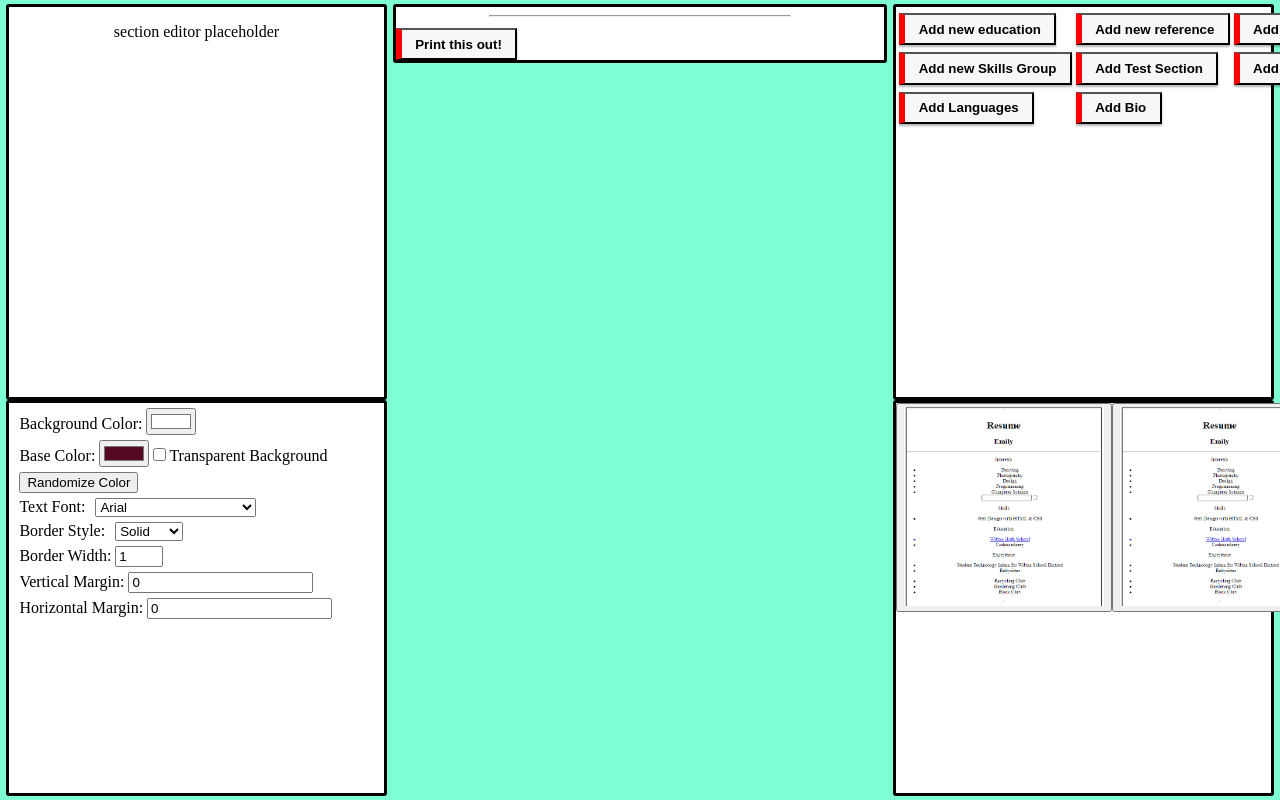
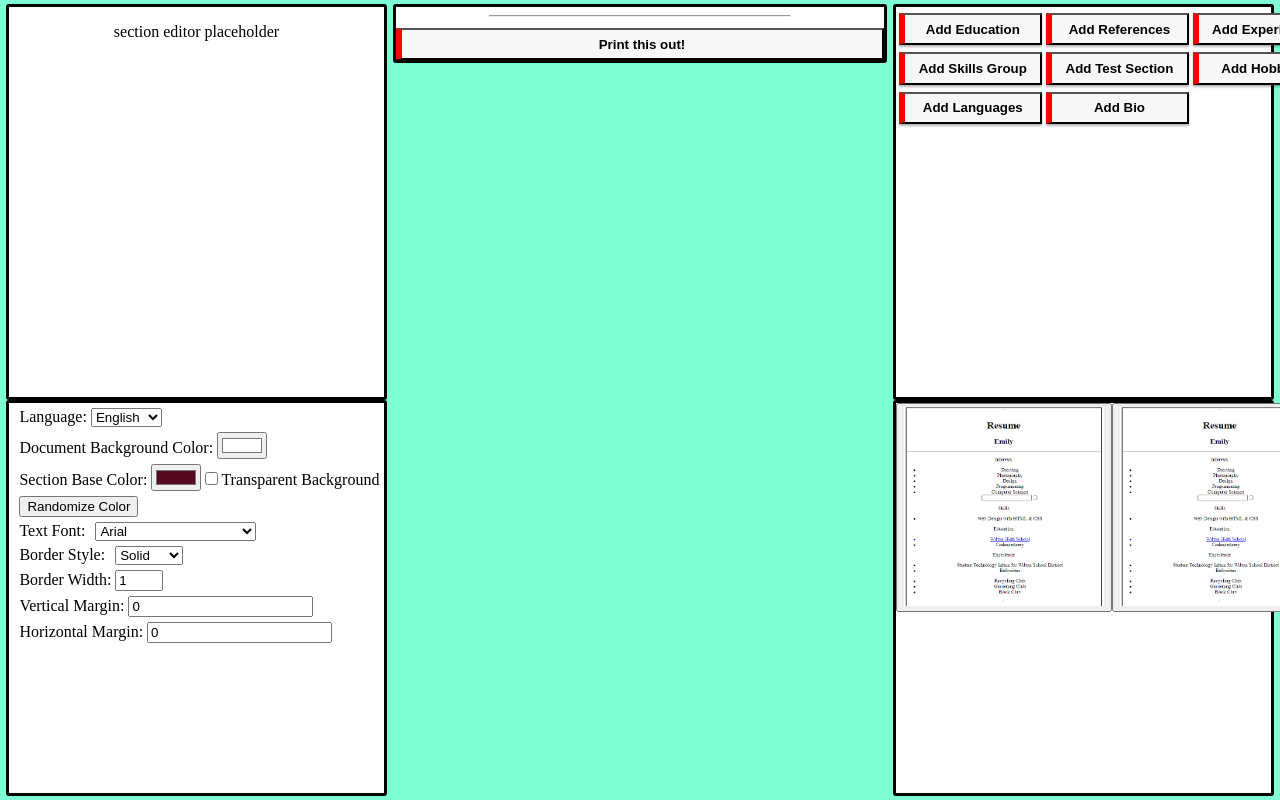
Before and after one commit to yemrezobi/cv-maker, a React (Create React App) app: page / in a window 1280 px wide. Shown: the top 800 px of the page. Built offline with nearby package versions, Linux system fonts and the light colour scheme.

Commit message:
Add localization

```diff
--- a/src/App.js
+++ b/src/App.js
@@ -5,9 +5,11 @@ import SectionSelector from './components/SectionSelector'
 import TemplateSelector from './components/TemplateSelector'
 import { SectionProvider } from './contexts/SectionContext'
 import { CvProvider } from './contexts/CvContext'
+import { LocalizationProvider } from './contexts/LocalizationContext'
 
 function App() {
     return (
+        <LocalizationProvider>
             <CvProvider>
                 <SectionProvider>
                     <div className="container">
@@ -23,6 +25,7 @@ function App() {
                     </div>
                 </SectionProvider>
             </CvProvider>
+        </LocalizationProvider>
     );
 }
 
--- a/src/components/SectionSelector.js
+++ b/src/components/SectionSelector.js
@@ -1,15 +1,20 @@
-import { useState } from "react"
+import { useState } from "react";
 import { useDispatch } from "react-redux";
-import EducationSection from "./sections/EducationSection"
-import ReferenceSection from "./sections/ReferenceSection"
-import ExperienceSection from "./sections/ExperienceSection"
-import Skill from "./sections/Skill"
-import HobbiesSection from "./sections/HobbiesSection"
-import SectionTest from "./sections/SectionTest"
-import LanguagesSection from "./LanguagesSection"
+import { useContext } from "react";
+import { useEffect } from "react";
+import { LocalizationContext } from "../contexts/LocalizationContext";
+import EducationSection from "./sections/EducationSection";
+import ReferenceSection from "./sections/ReferenceSection";
+import ExperienceSection from "./sections/ExperienceSection";
+import Skill from "./sections/Skill";
+import HobbiesSection from "./sections/HobbiesSection";
+import SectionTest from "./sections/SectionTest";
+import LanguagesSection from "./LanguagesSection";
 import BioSection from "./sections/BioSection";
 function SectionSelector(props) {
+    const [localizationContext, ] = useContext(LocalizationContext);
     const [count, setCount] = useState(0);
+    const [localization, setLocalization] = useState(localizationContext.en);
     const dispatch = useDispatch();
 
     const addEducation = (e) => {
@@ -79,6 +84,27 @@ function SectionSelector(props) {
         setCount(count + 1);
     }
 
+    useEffect(() => {
+        switch (localizationContext.selectedLanguage) {
+            case "en":
+                setLocalization(localizationContext.en);
+                break;
+
+            case "de":
+                setLocalization(localizationContext.de);
+                break;
+
+            case "tr":
+                setLocalization(localizationContext.tr);
+                break;
+
+            default:
+                setLocalization(localizationContext.en);
+                break;
+        }
+        // eslint-disable-next-line react-hooks/exhaustive-deps
+    }, [localizationContext.selectedLanguage]);
+
     return (
         <div className="select-section box">
             <table>
@@ -86,24 +112,24 @@ function SectionSelector(props) {
                     <tr>
                         <td>
                             <button className="sectionBut" onClick={addEducation}>
-                                Add new education
+                                {localization.sectionSelector_addEducation}
                             </button>
                         </td>
                         <td>
                             <button className="sectionBut" onClick={addReference}>
-                                Add new reference
+                                {localization.sectionSelector_addReferences}
                             </button>
                         </td>
                         <td>
                             <button className="sectionBut" onClick={addExperience} >
-                                Add new Experience
+                                {localization.sectionSelector_addExperience}
                             </button>
                         </td>
                     </tr>
                     <tr>
                         <td>
                             <button className="sectionBut" onClick={addSkillsGroup}>
-                                Add new Skills Group
+                                {localization.sectionSelector_addSkills}
                             </button>
                         </td>
                         <td>
@@ -113,19 +139,19 @@ function SectionSelector(props) {
                         </td>
                         <td>
                             <button className="sectionBut" onClick={addHobbies}>
-                                Add Hobbies
+                                {localization.sectionSelector_addHobbies}
                             </button>
                         </td>
                     </tr>
                     <tr>
                         <td>
                             <button className="sectionBut" onClick={addLanguages}>
-                                Add Languages
+                                {localization.sectionSelector_addLanguages}
                             </button>
                         </td>
                         <td>
                             <button className="sectionBut" onClick={addBio}>
-                                Add Bio
+                                {localization.sectionSelector_addBio}
                             </button>
                         </td>
                         <td>
--- a/src/components/StyleEditor.js
+++ b/src/components/StyleEditor.js
@@ -2,11 +2,13 @@ import { useEffect, useState } from "react";
 import { useContext } from "react";
 import { SectionContext } from "../contexts/SectionContext";
 import { CvContext } from "../contexts/CvContext";
+import { LocalizationContext } from "../contexts/LocalizationContext"
 import chroma from "chroma-js";
 
 function StyleEditor(){
     const [cvStyle, setCvStyle] = useContext(CvContext);
     const [sectionStyle, setSectionStyle] = useContext(SectionContext);
+    const [localizationContext, setLocalizationContext] = useContext(LocalizationContext);
     const [sectionFont, setSectionFont] = useState(sectionStyle.fontFamily);
     const [sectionBorderStyle, setSectionBorderStyle] = useState(sectionStyle.borderStyle);
     const [sectionBorderWidth, setSectionBorderWidth] = useState(sectionStyle.borderWidth.slice(0, -2));
@@ -17,6 +19,8 @@ function StyleEditor(){
     const [colorBase, setColorBase] = useState();
     const [colorLight, setColorLight] = useState();
     const [, setColorDark] = useState();
+    const [selectedLanguage, setSelectedLanguage] = useState();
+    const [localization, setLocalization] = useState(localizationContext.en);
 
     const handleCvBackgroundColor = (event) => {
         setCvBackgroundColor(event.target.value);
@@ -134,28 +138,70 @@ function StyleEditor(){
         });
     }
 
+    const handleSelectedLanguage = (event) => {
+        setSelectedLanguage(event.target.value);
+        switch(event.target.value){
+            case "en":
+                setLocalizationContext({
+                    ...localizationContext,
+                    selectedLanguage: "en"
+                })
+                setLocalization(localizationContext.en);
+                break;
+            case "de":
+                setLocalizationContext({
+                    ...localizationContext,
+                    selectedLanguage: "de"
+                })
+                setLocalization(localizationContext.de);
+                break;
+            case "tr":
+                setLocalizationContext({
+                    ...localizationContext,
+                    selectedLanguage: "tr"
+                })
+                setLocalization(localizationContext.tr);
+                break;
+            default:
+                setLocalizationContext({
+                    ...localizationContext,
+                    selectedLanguage: "en"
+                })
+                setLocalization(localizationContext.en);
+                break;
+        }
+    }
+
     useEffect(() => {
         randomizeColor();
         // eslint-disable-next-line react-hooks/exhaustive-deps
-    }, [])
+    }, []);
 
     return(
         <div className="edit-style box">
             <div className="edit-style-item">
-                <label htmlFor="cvBackgroundColor">Background Color: </label>
+                <label htmlFor="selectedLanguage">{localization.styleEditor_language}: </label>
+                <select name="selectedLanguage" value={selectedLanguage} onChange={handleSelectedLanguage}>
+                    <option value="en">English</option>
+                    <option value="de">Deutsch</option>
+                    <option value="tr">Türkçe</option>
+                </select>
+            </div>
+            <div className="edit-style-item">
+                <label htmlFor="cvBackgroundColor">{localization.styleEditor_backgroundColor}: </label>
                 <input type="color" name="cvBackgroundColor" value={cvBackgroundColor} onChange={handleCvBackgroundColor}></input>
             </div>
             <div className="edit-style-item">
-                <label>Base Color: </label>
+                <label>{localization.styleEditor_baseColor}: </label>
                 <input type="color" value={colorBase} onChange={updateColorPalette}></input>
                 <input type="checkbox" name="backgroundTransparent" checked={sectionBackgroundTransparent} onChange={handleSectionBackgroundTransparent}></input>
-                <label htmlFor="backgroundTransparent">Transparent Background</label>
+                <label htmlFor="backgroundTransparent">{localization.styleEditor_transparentBackground}</label>
             </div>
             <div className="edit-style-item">
-                <button onClick={randomizeColor}>Randomize Color</button>
+                <button onClick={randomizeColor}>{localization.styleEditor_randomizeColor}</button>
             </div>
             <div className="edit-style-item">
-                <div className="edit-style-item-text">Text Font:</div>
+                <div className="edit-style-item-text">{localization.styleEditor_textFont}:</div>
                 <select value={sectionFont} onChange={handleSectionFont}>
                     <option value="Arial, Helvetica Neue, Helvetica, sans-serif">Arial</option>
                     <option value="Calibri,Candara,Segoe,Segoe UI,Optima,Arial,sans-serif">Calibri</option>
@@ -171,7 +217,7 @@ function StyleEditor(){
                 </select>
             </div>
             <div className="edit-style-item">
-                <div className="edit-style-item-text">Border Style:</div>
+                <div className="edit-style-item-text">{localization.styleEditor_borderStyle}:</div>
                 <select value={sectionBorderStyle} onChange={handleSectionBorderStyle}>
                     <option value="dotted">Dotted</option>
                     <option value="dashed">Dashed</option>
@@ -179,19 +225,22 @@ function StyleEditor(){
                 </select>
             </div>
             <div className="edit-style-item">
-                <label htmlFor="sectionBorderWidth">Border Width: </label>
+                <label htmlFor="sectionBorderWidth">{localization.styleEditor_borderWidth}: </label>
                 <input type="number" name="sectionBorderWidth" min="0" max="5" value={sectionBorderWidth} onChange={handleSectionBorderWidth}></input>
             </div>
             <div className="edit-style-item">
-                <label htmlFor="sectionMarginVertical">Vertical Margin: </label>
+                <label htmlFor="sectionMarginVertical">{localization.styleEditor_verticalMargin}: </label>
                 <input type="number" name="sectionMarginVertical" min="0" value={sectionMarginVertical} onChange={handleSectionMarginVertical}></input>
             </div>
             <div className="edit-style-item">
-                <label htmlFor="sectionMarginHorizontal">Horizontal Margin: </label>
+                <label htmlFor="sectionMarginHorizontal">{localization.styleEditor_horizontalMargin}: </label>
                 <input type="number" name="sectionMarginHorizontal" min="0" value={sectionMarginHorizontal} onChange={handleSectionMarginHorizontal}></input>
             </div>
         </div>
-    )
+    );
+    /* return(<div className="edit-style box">
+        <button onClick={(event) => {console.log(localization.styleEditor_language)}}>Test</button>
+    </div>); */
 }
 
 export default StyleEditor
--- /dev/null
+++ b/src/contexts/LocalizationContext.js
@@ -0,0 +1,80 @@
+import { createContext } from "react";
+import { useState } from "react";
+
+
+export const LocalizationContext = createContext();
+
+function LocalizationProvider(props) {
+
+    const [localization, setLocalization] = useState({
+        selectedLanguage: "en",
+        en: {
+            styleEditor_backgroundColor: "Document Background Color",
+            styleEditor_baseColor: "Section Base Color",
+            styleEditor_transparentBackground: "Transparent Background",
+            styleEditor_randomizeColor: "Randomize Color",
+            styleEditor_textFont: "Text Font",
+            styleEditor_borderStyle: "Border Style",
+            styleEditor_borderWidth: "Border Width",
+            styleEditor_verticalMargin: "Vertical Margin",
+            styleEditor_horizontalMargin: "Horizontal Margin",
+            styleEditor_language: "Language",
+            cvEditor_print: "Print this out!",
+            sectionSelector_addEducation: "Add Education",
+            sectionSelector_addReferences: "Add References",
+            sectionSelector_addExperience: "Add Experience",
+            sectionSelector_addSkills: "Add Skills Group",
+            sectionSelector_addHobbies: "Add Hobbies",
+            sectionSelector_addLanguages: "Add Languages",
+            sectionSelector_addBio: "Add Bio"
+        },
+        de: {
+            styleEditor_backgroundColor: "Dokument Hintergrund Farbe",
+            styleEditor_baseColor: "Basis Teilfarbe",
+            styleEditor_transparentBackground: "Transparent Hintergrund",
+            styleEditor_randomizeColor: "Farbe Randomisieren",
+            styleEditor_textFont: "Text Schriftart",
+            styleEditor_borderStyle: "Grenzstil",
+            styleEditor_borderWidth: "Grenzbreite",
+            styleEditor_verticalMargin: "Senkrecht Rand",
+            styleEditor_horizontalMargin: "Waagerecht Rand",
+            styleEditor_language: "Sprache",
+            cvEditor_print: "Ausdrucken!",
+            sectionSelector_addEducation: "Ausbildung Hinzufügen",
+            sectionSelector_addReferences: "Referenz Hinzufügen",
+            sectionSelector_addExperience: "Erfahrung Hinzufügen",
+            sectionSelector_addSkills: "Fähigkeiten Hinzufügen",
+            sectionSelector_addHobbies: "Hobbys Hinzufügen",
+            sectionSelector_addLanguages: "Sprachen Hinzufügen",
+            sectionSelector_addBio: "Bio Hinzufügen"
+        },
+        tr: {
+            styleEditor_backgroundColor: "Belge Arka Plan Rengi",
+            styleEditor_baseColor: "Bölüm Temel Rengi",
+            styleEditor_transparentBackground: "",
+            styleEditor_randomizeColor: "Şeffaf Arka Plan",
+            styleEditor_textFont: "Yazı Tipi",
+            styleEditor_borderStyle: "Kenar Stili",
+            styleEditor_borderWidth: "Kenar Genişliği",
+            styleEditor_verticalMargin: "Dikey Kenar Boşluğu",
+            styleEditor_horizontalMargin: "Yatay Kenar Boşluğu",
+            styleEditor_language: "Dil",
+            cvEditor_print: "Yazdır!",
+            sectionSelector_addEducation: "Eğitim Ekle",
+            sectionSelector_addReferences: "Referans Ekle",
+            sectionSelector_addExperience: "Deneyim Ekle",
+            sectionSelector_addSkills: "Beceri Ekle",
+            sectionSelector_addHobbies: "Hobi Ekle",
+            sectionSelector_addLanguages: "Dil Ekle",
+            sectionSelector_addBio: "Biyografi Ekle"
+        }
+    });
+
+    return(
+    <LocalizationContext.Provider value={[localization, setLocalization]}>
+        {props.children}
+    </LocalizationContext.Provider>
+    );
+}
+
+export { LocalizationProvider };
--- a/src/index.css
+++ b/src/index.css
@@ -144,8 +144,13 @@ ul {
     font-weight: bold;
     box-shadow: 0px 2px 2px rgba(0, 0, 0, 0.29);
     margin-top: 3px;
+    width: 100%;
+}
 
+table, tbody {
+    width: 100%;
 }
+
 .square_btn:active {
     box-shadow: inset 0 0 2px rgba(128, 128, 128, 0.1);
     transform: translateY(2px);
```
Lines whose indentation alone changed are shown as unchanged.
